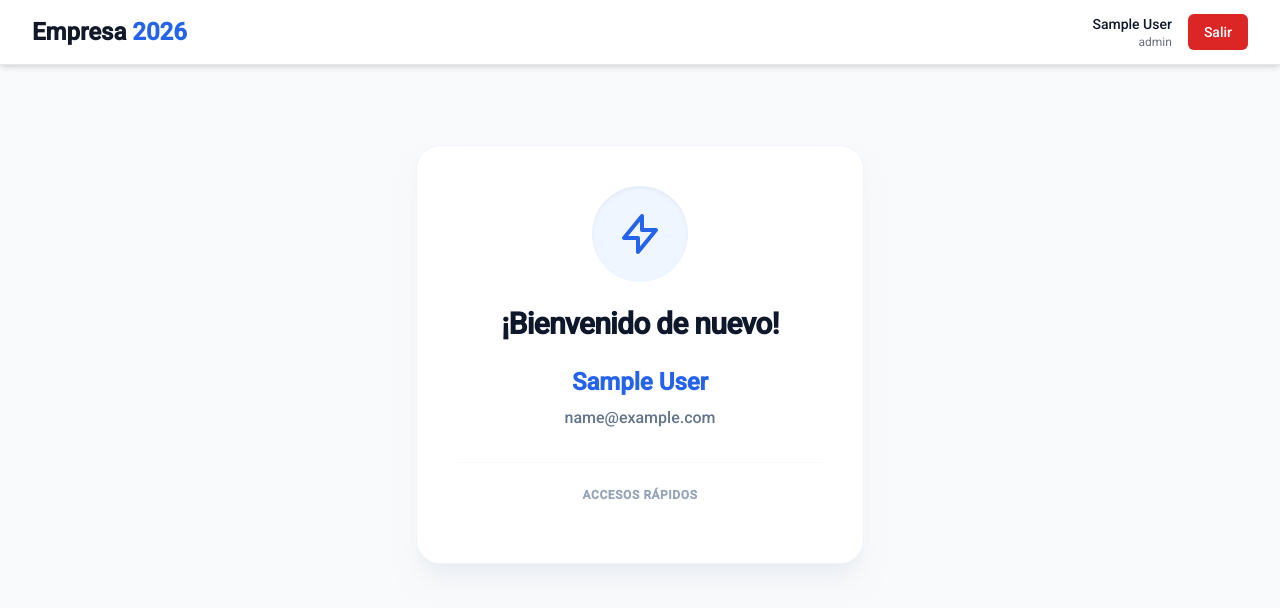
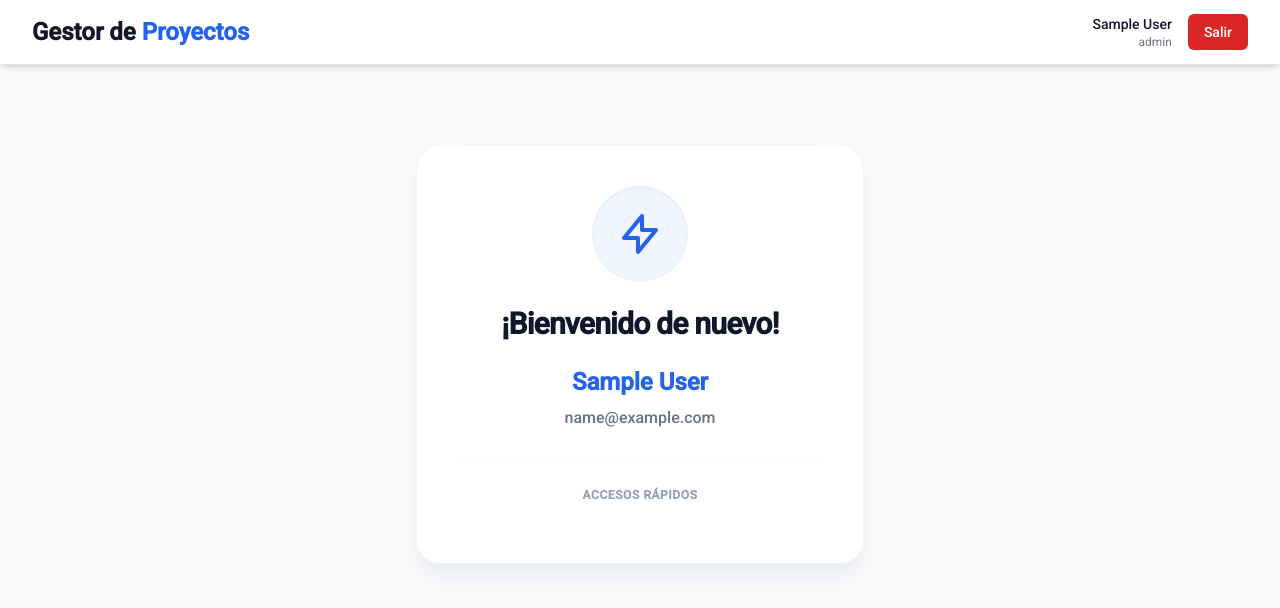
Before and after one commit to rubenh12/app-web-empresarial, an Angular app in the folder cliente/: page /home in a window 1280 px wide. Shown: the top 608 px of the page. Built offline with nearby package versions, Linux system fonts and the light colour scheme; sample sign-in values are in the browser's storage.

Commit message:
cambio de titulo

```diff
--- a/cliente/src/app/clients/client-form.component.ts
+++ b/cliente/src/app/clients/client-form.component.ts
@@ -25,7 +25,7 @@ import { ToastService } from '../core/services/toast.service';
           />
 
           <app-shared-input
-            label="Email"
+            label="Correo"
             type="email"
             placeholder="correo@ejemplo.com"
             [control]="getEmailControl()"
@@ -125,7 +125,7 @@ export class ClientFormComponent implements OnInit {
     });
   }
 
-  ngOnInit() {}
+  ngOnInit() { }
 
   getNameControl() { return this.clientForm.get('name') as FormControl | null; }
   getEmailControl() { return this.clientForm.get('email') as FormControl | null; }
@@ -203,7 +203,7 @@ export class ClientFormComponent implements OnInit {
       this.toastService.error(message);
     } else if (errorData.message) {
       this.toastService.error(errorData.message);
-       if(errorData.details && Array.isArray(errorData.details)){
+      if (errorData.details && Array.isArray(errorData.details)) {
         const errors: Record<string, string> = {};
         errorData.details.forEach((detail: any) => {
           const field = detail.path?.[0] || 'campo';
--- a/cliente/src/app/dashboard/dashboard.ts
+++ b/cliente/src/app/dashboard/dashboard.ts
@@ -10,7 +10,7 @@ import { AuthService } from '../core/services/auth.service.js';
   template: `
     <div class="min-h-screen bg-white font-sans antialiased text-slate-900 flex flex-col p-8">
       <nav class="flex items-center justify-between h-20 border-b border-slate-100 mb-12">
-        <h1 class="text-2xl font-black tracking-tight uppercase">Empresa <span class="text-blue-600">2026</span></h1>
+        <h1 class="text-2xl font-black tracking-tight uppercase">Gestor de<span class="text-blue-600">Proyectos</span></h1>
 
         <div class="flex items-center gap-6">
           <!-- Botones de navegación según permisos -->
--- a/cliente/src/app/layout/layout.component.ts
+++ b/cliente/src/app/layout/layout.component.ts
@@ -15,7 +15,7 @@ import { AuthService } from '../core/services/auth.service';
             <!-- Logo -->
             <div class="flex items-center">
               <h1 class="text-2xl font-bold text-gray-900">
-                Empresa <span class="text-blue-600">2026</span>
+                Gestor de <span class="text-blue-600">Proyectos</span>
               </h1>
             </div>
 
--- a/cliente/src/app/login/login.ts
+++ b/cliente/src/app/login/login.ts
@@ -25,7 +25,7 @@ import { SharedButtonComponent } from '../shared/components/button/button.js';
 
         <form [formGroup]="loginForm" (ngSubmit)="onSubmit()" class="space-y-8 flex flex-col">
           <div class="space-y-4">
-            <app-shared-input label="Email" type="email" placeholder="nombre@gmail.com" [control]="getEmailControl()"></app-shared-input>
+            <app-shared-input label="Correo" type="email" placeholder="nombre@gmail.com" [control]="getEmailControl()"></app-shared-input>
             <app-shared-input label="Contraseña" type="password" [control]="getPasswordControl()"></app-shared-input>
           </div>
 
--- a/cliente/src/app/users/user-form.component.ts
+++ b/cliente/src/app/users/user-form.component.ts
@@ -32,7 +32,7 @@ interface Role {
           />
 
           <app-shared-input
-            label="Email"
+            label="Correo"
             type="email"
             placeholder="correo@ejemplo.com"
             [control]="getEmailControl()"
--- a/cliente/src/index.html
+++ b/cliente/src/index.html
@@ -1,20 +1,20 @@
 <!doctype html>
 <html lang="en">
+
 <head>
   <meta charset="utf-8" />
-    <title>Cliente</title>
+  <title>Gestor de proyectos</title>
   <base href="/" />
   <meta name="viewport" content="width=device-width, initial-scale=1" />
   <link rel="icon" type="image/x-icon" href="favicon.ico" />
   <link rel="preconnect" href="https://fonts.googleapis.com" />
   <link rel="preconnect" href="https://fonts.gstatic.com" crossorigin />
-    <link
-      href="https://fonts.googleapis.com/css2?family=Roboto:wght@300;400;500&display=swap"
-      rel="stylesheet"
-    />
+  <link href="https://fonts.googleapis.com/css2?family=Roboto:wght@300;400;500&display=swap" rel="stylesheet" />
   <link href="https://fonts.googleapis.com/icon?family=Material+Icons" rel="stylesheet" />
 </head>
+
 <body>
   <app-root></app-root>
 </body>
+
 </html>
```
Lines whose indentation alone changed are shown as unchanged.
